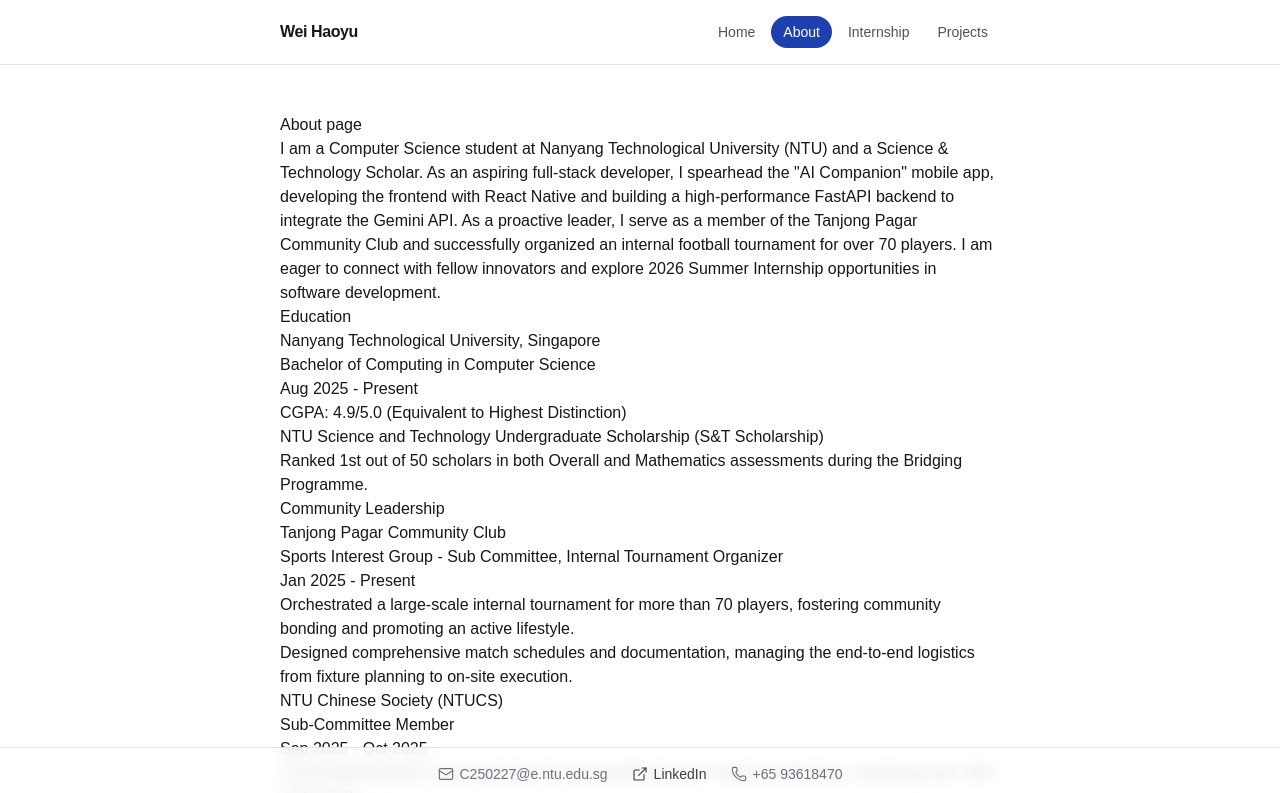
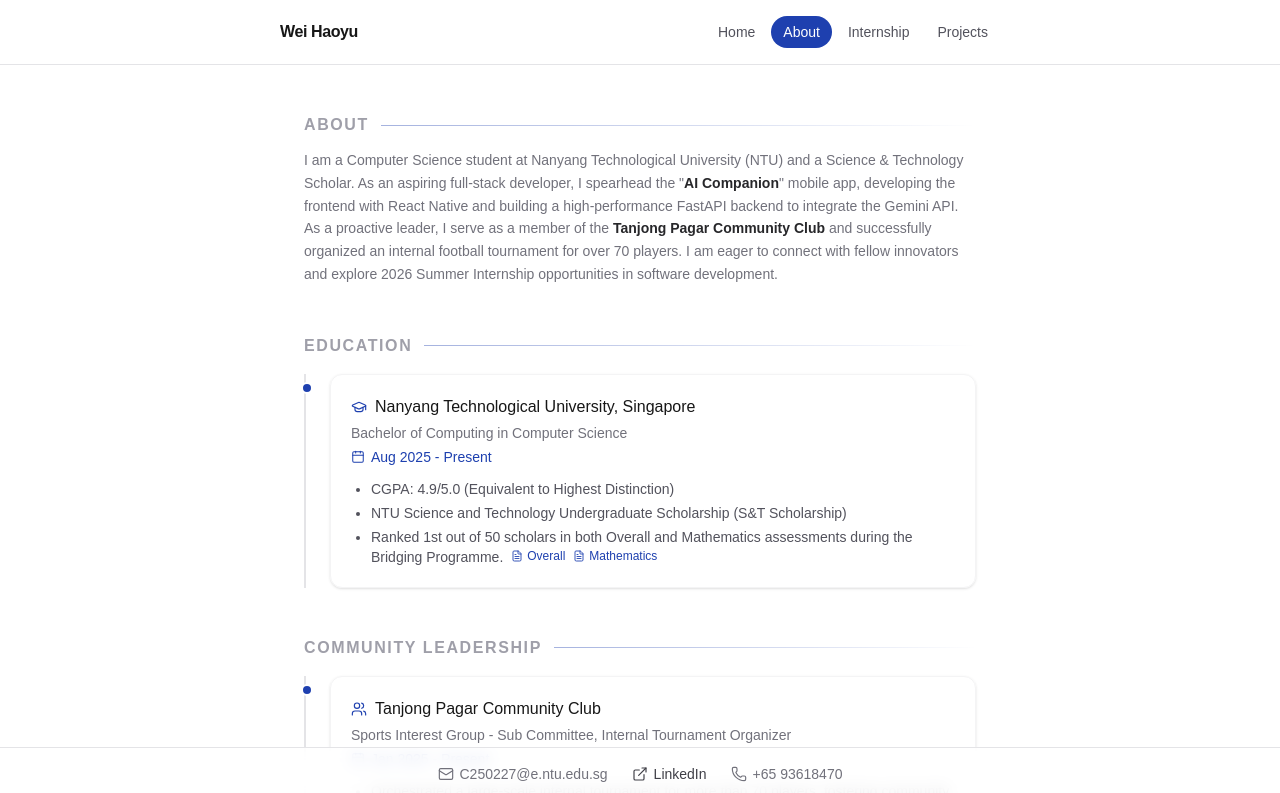
Before and after one commit to whyeric92-eng/my-website, a Next.js app: page /about in a window 1280 px wide. Shown: the top 793 px of the page. Built offline with nearby package versions, Linux system fonts and the light colour scheme.

Commit message:
feat: polish the UI of about page and add href to About in home page

```diff
--- a/app/about/page.tsx
+++ b/app/about/page.tsx
@@ -1,44 +1,146 @@
+import type { ReactNode } from "react";
+import { Calendar, FileText, GraduationCap, Users } from "lucide-react";
 import { bio, education, communityExperience, hobbies } from "@/data/about";
 
+const bioKeywords = ["AI Companion", "Tanjong Pagar Community Club"];
+
+const certificateLinks: Record<string, { label: string; href: string }[]> = {
+  "Ranked 1st out of 50 scholars in both Overall and Mathematics assessments during the Bridging Programme.":
+    [
+      { label: "Overall", href: "/certificate-overall.jpg" },
+      { label: "Mathematics", href: "/certificate-math.jpg" },
+    ],
+};
+
+function renderHighlightedBio(text: string, keywords: string[]) {
+  const pattern = new RegExp(
+    `(${keywords.map((k) => k.replace(/[.*+?^${}()|[\]\\]/g, "\\$&")).join("|")})`,
+    "g"
+  );
+  return text.split(pattern).map((part, i) =>
+    keywords.includes(part) ? (
+      <strong key={i} className="font-semibold text-zinc-800 dark:text-zinc-200">
+        {part}
+      </strong>
+    ) : (
+      part
+    )
+  );
+}
+
+function SectionLabel({ children }: { children: ReactNode }) {
+  return (
+    <div className="flex items-center gap-3">
+      <p className="shrink-0 text-base font-semibold uppercase tracking-widest text-zinc-400 dark:text-zinc-600">
+        {children}
+      </p>
+      <div className="h-px flex-1 bg-gradient-to-r from-accent/40 to-transparent" />
+    </div>
+  );
+}
+
+function TimelineCard({
+  icon,
+  title,
+  subtitle,
+  duration,
+  bullets,
+}: {
+  icon: ReactNode;
+  title: string;
+  subtitle: string;
+  duration: string;
+  bullets: string[];
+}) {
+  return (
+    <div className="relative">
+      <span className="absolute -left-[29px] top-2 h-3 w-3 rounded-full border-2 border-background bg-accent" />
+      <div className="rounded-xl border border-zinc-100 p-5 shadow-sm dark:border-zinc-800">
+        <div className="flex items-center gap-2">
+          <span className="text-accent">{icon}</span>
+          <h3 className="font-medium">{title}</h3>
+        </div>
+        <p className="mt-1 text-sm text-zinc-500 dark:text-zinc-400">{subtitle}</p>
+        <p className="mt-1 flex items-center gap-1.5 text-sm text-accent">
+          <Calendar className="h-3.5 w-3.5" strokeWidth={1.75} />
+          {duration}
+        </p>
+        <ul className="mt-3 list-disc space-y-1 pl-5 text-sm text-zinc-600 dark:text-zinc-400">
+          {bullets.map((bullet) => (
+            <li key={bullet}>
+              {bullet}
+              {certificateLinks[bullet]?.map((cert) => (
+                <a
+                  key={cert.label}
+                  href={cert.href}
+                  target="_blank"
+                  rel="noreferrer"
+                  className="ml-2 inline-flex items-center gap-1 text-xs text-accent hover:underline"
+                >
+                  <FileText className="h-3 w-3" strokeWidth={1.75} />
+                  {cert.label}
+                </a>
+              ))}
+            </li>
+          ))}
+        </ul>
+      </div>
+    </div>
+  );
+}
+
 export default function About() {
-    return (
-      <div>
-        <h1> About page </h1>
+  return (
+    <div className="mx-auto max-w-2xl space-y-12">
+      <section className="space-y-3">
+        <SectionLabel>About</SectionLabel>
+        <p className="text-sm leading-relaxed text-zinc-500 dark:text-zinc-400">
+          {renderHighlightedBio(bio, bioKeywords)}
+        </p>
+      </section>
 
-        <p>{bio}</p>
+      <section className="space-y-4">
+        <SectionLabel>Education</SectionLabel>
+        <div className="relative space-y-6 border-l-2 border-zinc-200 pl-6 dark:border-zinc-800">
+          <TimelineCard
+            icon={<GraduationCap className="h-4 w-4" strokeWidth={1.75} />}
+            title={education.school}
+            subtitle={education.degree}
+            duration={education.duration}
+            bullets={education.details}
+          />
+        </div>
+      </section>
 
-        <h2>Education</h2>
-        <div>
-          <h3>{education.school}</h3>
-          <p>{education.degree}</p>
-          <p>{education.duration}</p>
-          <ul>
-            {education.details.map((detail) => (
-              <li key={detail}>{detail}</li>
-            ))}
-          </ul>
-        </div>
-
-        <h2>Community Leadership</h2>
-        {communityExperience.map((experience) => (
-          <div key={experience.organization}>
-            <h3>{experience.organization}</h3>
-            <p>{experience.role}</p>
-            <p>{experience.duration}</p>
-            <ul>
-              {experience.bullets.map((bullet) => (
-                <li key={bullet}>{bullet}</li>
-              ))}
-            </ul>
-          </div>
-        ))}
-
-        <h2>Hobbies</h2>
-        <div>
-          {hobbies.map((hobby) => (
-            <span key={hobby}> {hobby} </span>
+      <section className="space-y-4">
+        <SectionLabel>Community Leadership</SectionLabel>
+        <div className="relative space-y-6 border-l-2 border-zinc-200 pl-6 dark:border-zinc-800">
+          {communityExperience.map((experience) => (
+            <TimelineCard
+              key={experience.organization}
+              icon={<Users className="h-4 w-4" strokeWidth={1.75} />}
+              title={experience.organization}
+              subtitle={experience.role}
+              duration={experience.duration}
+              bullets={experience.bullets}
+            />
           ))}
         </div>
-      </div>
-    );
-  }
+      </section>
+
+      <section className="space-y-4">
+        <SectionLabel>Hobbies</SectionLabel>
+        <div className="flex flex-wrap gap-2">
+          {hobbies.map((hobby) => (
+            <span
+              key={hobby}
+              className="rounded-full bg-blue-50 px-3 py-1 text-xs font-medium text-blue-800 dark:bg-blue-950/40 dark:text-blue-300"
+            >
+              {hobby}
+            </span>
+          ))}
+        </div>
+      </section>
+    </div>
+  );
+}
--- a/app/page.tsx
+++ b/app/page.tsx
@@ -68,6 +68,12 @@ export default function Home() {
           <p className="max-w-xl text-sm leading-relaxed text-zinc-500 dark:text-zinc-400">
             {profile.tagline}
           </p>
+          <Link
+            href="/about"
+            className="inline-block text-sm font-medium text-[#1E40AF] hover:underline"
+          >
+            Learn more about me →
+          </Link>
           <div className="flex flex-wrap justify-center gap-5 pt-2 sm:justify-start">
             <Link
               href="/internship"
```
Also changed, not shown: public/certificate-math.jpg (added), public/certificate-overall.jpg (added).
